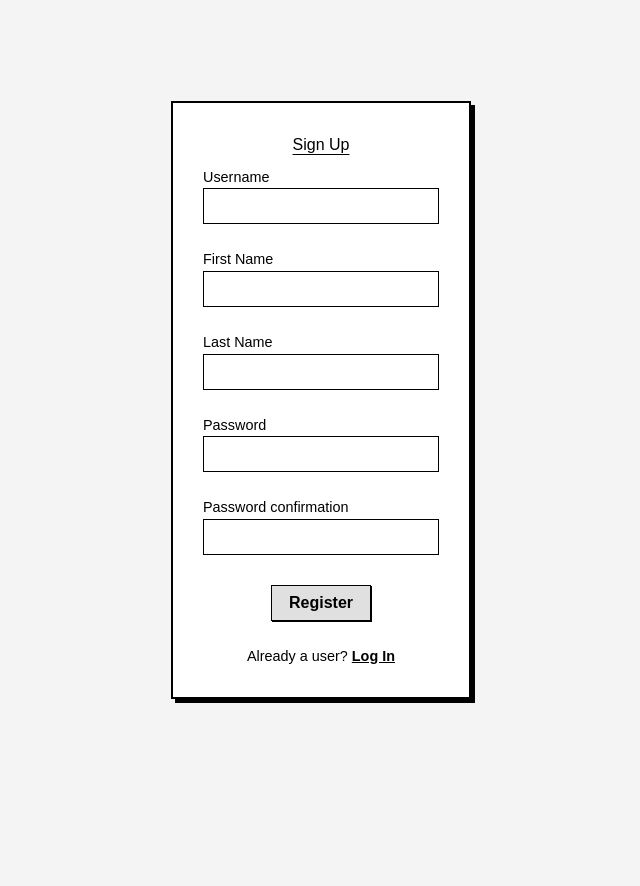
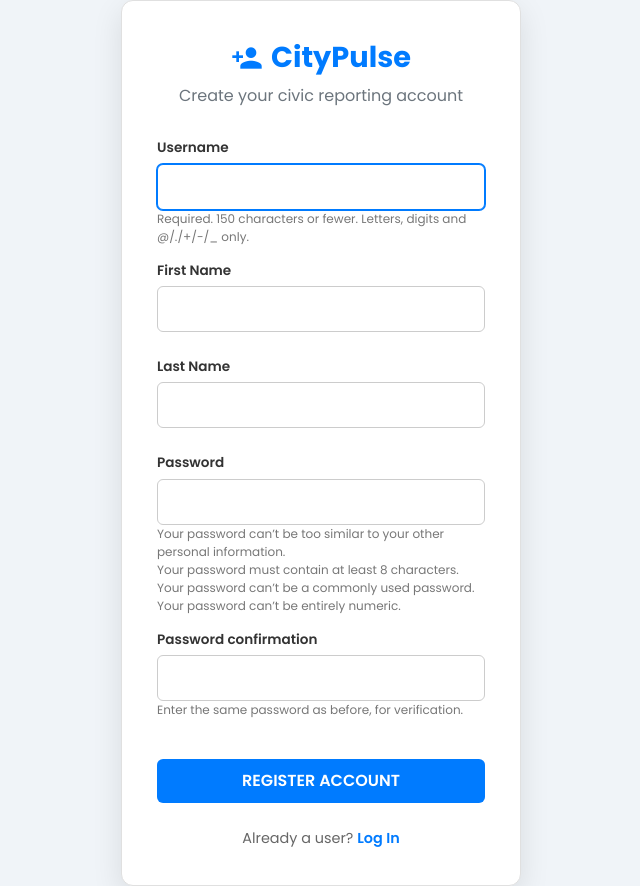
Before and after one commit to DigvijayPatil12/CityPulse, a Django app: page /signup/ in a window 1280 px wide. Shown: the whole page, without its empty margins (319-959 px from the left). Before the commit the page ends 703 px from the top, so only its background shows below. Run offline with Django 5.2, Linux system fonts and the light colour scheme; some libraries are stand-ins or nearby versions.

Commit message:
Inhanced login and signup UI

```diff
--- a/core/templates/core/signup.html
+++ b/core/templates/core/signup.html
@@ -3,26 +3,165 @@
 <html lang="en">
 <head>
     <meta charset="UTF-8">
-    <title>Sign Up</title>
+    <title>CityPulse Sign Up</title>
+    <meta name="viewport" content="width=device-width, initial-scale=1.0">
+
     <script src="https://cdn.tailwindcss.com"></script>
+    <link href="https://fonts.googleapis.com/css2?family=Poppins:wght@400;600;700&display=swap" rel="stylesheet">
+    <link href="https://fonts.googleapis.com/icon?family=Material+Icons" rel="stylesheet">
+
     <style>
-        /* Reuse the same styles from login.html */
-        body { font-family: sans-serif; display: flex; justify-content: center; align-items: center; min-height: 100vh; margin: 0; background-color: #f4f4f4; }
-        .login-container { border: 2px solid #000; padding: 30px; background: #fff; width: 300px; box-shadow: 4px 4px 0px 0px #000; }
-        h2 { text-align: center; margin-bottom: 20px; font-weight: bold; text-decoration: underline; text-underline-offset: 4px; }
-        form label { display: block; margin-top: 10px; font-size: 0.9em; }
-        /* Style for inputs generated by the Django form */
-        #id_username, #id_first_name, #id_last_name, #id_password1, #id_password2 { width: 100%; padding: 5px; margin-bottom: 15px; border: 1px solid #000; box-sizing: border-box; outline: none; }
-        .log-in-btn { width: 100px; padding: 5px; background-color: #e0e0e0; border: 1px solid #000; cursor: pointer; margin: 15px auto 10px; display: block; font-weight: bold; box-shadow: 1px 1px 0px 0px #000; transition: transform 0.1s ease; }
-        .log-in-btn:active { transform: translate(1px, 1px); box-shadow: none; }
-        .login-link { text-align: center; margin-top: 25px; font-size: 0.9em; }
-        .login-link a { color: #000; text-decoration: underline; font-weight: bold; }
-        .error-message { color: red; font-size: 0.8em; margin-top: -10px; margin-bottom: 10px; }
+        :root {
+            --primary-color: #007bff; /* CityPulse Blue */
+            --alert-color: #e3342f;   /* Report/Error Red */
+            --bg-color: #f0f4f8;      /* Light gray-blue background */
+            --shadow-color: rgba(0, 0, 0, 0.1);
+        }
+
+        body {
+            font-family: 'Poppins', sans-serif;
+            display: flex;
+            justify-content: center;
+            align-items: center;
+            min-height: 100vh;
+            margin: 0;
+            background-color: var(--bg-color);
+        }
+
+        .signup-container {
+            background: #ffffff;
+            width: 100%;
+            max-width: 400px; /* Slightly wider for the extra fields */
+            padding: 35px;
+            border-radius: 12px;
+            box-shadow: 0 10px 30px var(--shadow-color);
+            border: 1px solid #e0e0e0;
+        }
+
+        /* Brand Header & Title */
+        .brand-header {
+            text-align: center;
+            margin-bottom: 30px;
+        }
+
+        .brand-title {
+            font-size: 1.8rem;
+            font-weight: 700;
+            color: var(--primary-color);
+            display: flex;
+            align-items: center;
+            justify-content: center;
+            gap: 8px;
+        }
+
+        .page-subtitle {
+            font-size: 1rem;
+            color: #6c757d;
+            margin-top: 5px;
+        }
+
+        /* Form & Input Styling */
+        form label {
+            display: block;
+            margin-top: 15px;
+            margin-bottom: 5px;
+            font-size: 0.85em;
+            font-weight: 600;
+            color: #333;
+        }
+
+        /* Target all input types rendered by Django form fields */
+        input[type="text"],
+        input[type="password"] {
+            width: 100%;
+            padding: 10px 12px;
+            margin-bottom: 10px;
+            border: 1px solid #ccc;
+            border-radius: 6px;
+            box-sizing: border-box;
+            outline: none;
+            transition: border-color 0.2s;
+        }
+
+        input[type="text"]:focus,
+        input[type="password"]:focus {
+            border-color: var(--primary-color);
+            box-shadow: 0 0 0 1px var(--primary-color);
+        }
+
+        /* Specific class for form fields to ensure targeting */
+        #id_username, #id_first_name, #id_last_name, #id_password1, #id_password2 {
+            /* Inherits styles from above but keeps specific IDs for safety */
+        }
+
+        .register-btn {
+            width: 100%;
+            padding: 10px 15px;
+            background-color: var(--primary-color);
+            color: white;
+            border: none;
+            border-radius: 6px;
+            cursor: pointer;
+            margin-top: 30px;
+            font-weight: 600;
+            font-size: 1em;
+            transition: background-color 0.2s ease, transform 0.1s ease;
+        }
+
+        .register-btn:hover {
+            background-color: #0056b3;
+        }
+
+        .register-btn:active {
+            transform: scale(0.99);
+        }
+
+        .login-link {
+            text-align: center;
+            margin-top: 25px;
+            font-size: 0.9em;
+            color: #666;
+        }
+
+        .login-link a {
+            color: var(--primary-color);
+            text-decoration: none;
+            font-weight: 600;
+        }
+
+        .login-link a:hover {
+            text-decoration: underline;
+        }
+
+        /* Error Styling */
+        .error-message {
+            color: var(--alert-color);
+            font-size: 0.8em;
+            margin-top: -5px;
+            margin-bottom: 5px; /* Less margin here to stack neatly */
+            font-weight: 500;
+        }
+
+        /* Specific help text for password requirements */
+        .helptext {
+            font-size: 0.75em;
+            color: #777;
+            margin-top: -10px;
+            margin-bottom: 10px;
+            display: block; /* Ensure it takes its own line */
+        }
     </style>
 </head>
 <body>
-    <div class="login-container">
-        <h2>Sign Up</h2>
+    <div class="signup-container">
+
+        <header class="brand-header">
+            <h1 class="brand-title">
+                <span class="material-icons" style="font-size: 2rem;">person_add</span>
+                CityPulse
+            </h1>
+            <p class="page-subtitle">Create your civic reporting account</p>
+        </header>
 
         <form method="post">
             {% csrf_token %}
@@ -30,16 +169,23 @@
             {% for field in form %}
                 <label for="{{ field.id_for_label }}">{{ field.label }}</label>
                 {{ field }}
+
+                {% if field.help_text %}
+                    <span class="helptext">{{ field.help_text|safe }}</span>
+                {% endif %}
+
                 {% for error in field.errors %}
                     <p class="error-message">{{ error }}</p>
                 {% endfor %}
             {% endfor %}
 
             {% if form.non_field_errors %}
-                <p class="error-message">{{ form.non_field_errors }}</p>
+                {% for error in form.non_field_errors %}
+                    <p class="error-message">{{ error }}</p>
+                {% endfor %}
             {% endif %}
 
-            <button type="submit" class="log-in-btn">Register</button>
+            <button type="submit" class="register-btn">REGISTER ACCOUNT</button>
         </form>
 
         <p class="login-link">
```
Also changed, not shown: core/templates/core/login.html (+107 -45 lines).
